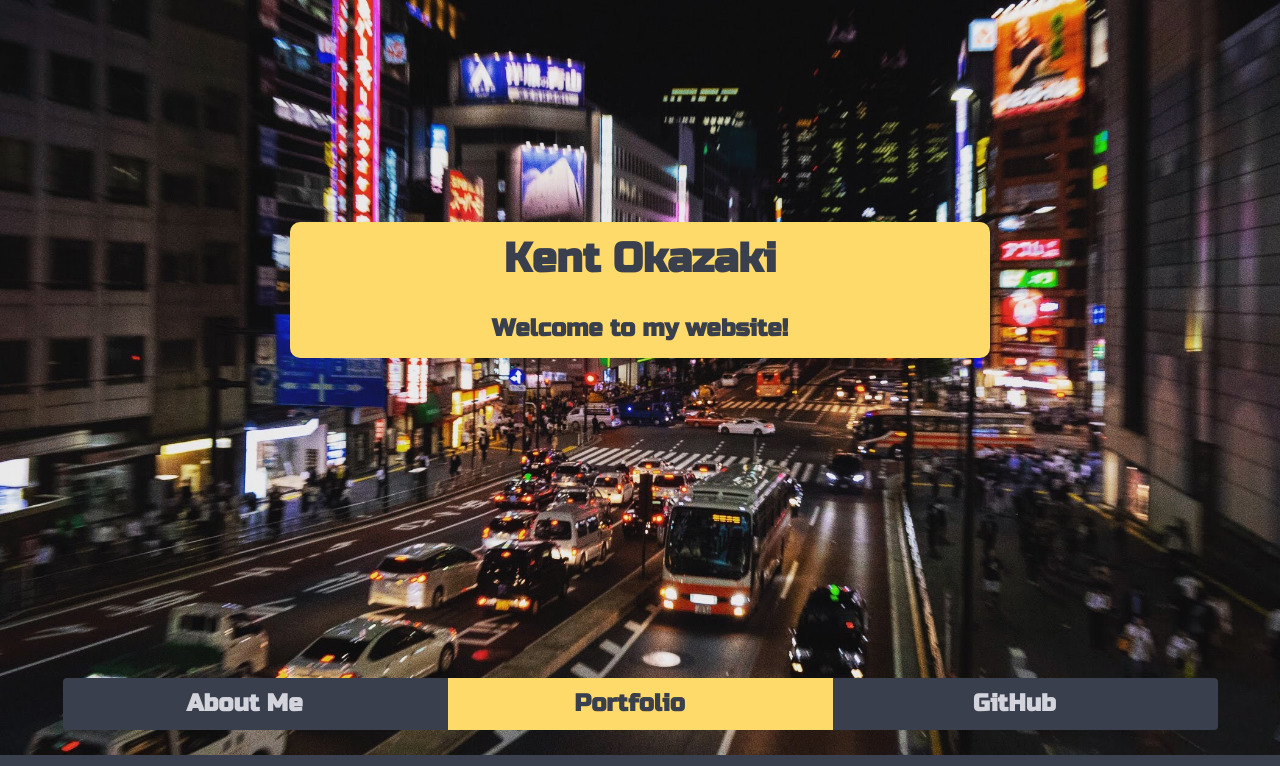
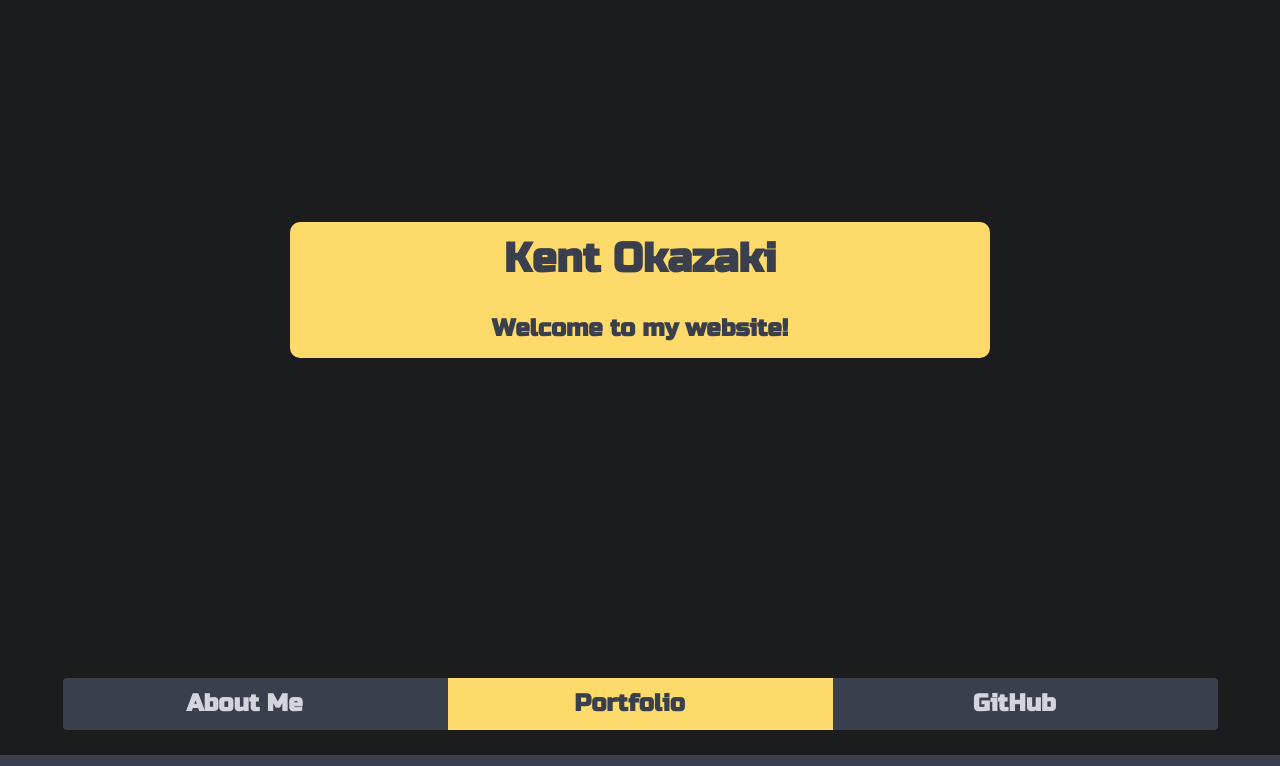
Before and after one commit to randomslap/Main-Portfolio, a plain HTML site: page index.html in a window 1280 px wide. Shown: the top 766 px of the page. Drawn offline with nearby package versions, Linux system fonts and the light colour scheme.

Commit message:
removed background image

```diff
--- a/assetts/css/style.css
+++ b/assetts/css/style.css
@@ -1,8 +1,6 @@
 .masthead.segment {
 	min-height: 755px;
 	padding: 1em 0em;
-	background-image: url("../media/intro.jpg") !important;
-	background-size: cover !important;
 }
 .uitext.container {
 	margin-top: 3em !important;
--- a/index.html
+++ b/index.html
@@ -25,9 +25,9 @@
 	</head>
 	<body id="body">
 		<div
-			class="ui inverted vertical masthead center aligned segment animated fadeIn"
+			class="ui inverted vertical masthead center aligned segment animated zoomIn"
 		>
-			<div class="ui text container grid">
+			<div class="ui text container grid animated zoomIn">
 				<div class="ui one column inverted header" id="introName">
 					<h1 class="ui customFont">
 						Kent Okazaki
```
